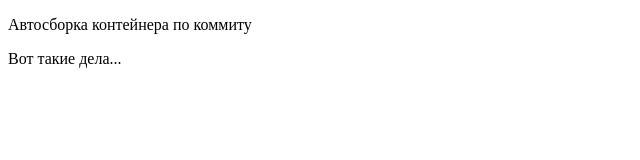
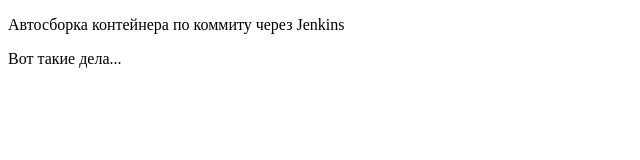
Before and after one commit to anton-mrk/euroopt, a plain HTML site: page docker/app/index.html in a window 1280 px wide. Shown: the whole page, without its empty margins (0-640 px from the left). Drawn offline with Linux system fonts and the light colour scheme.

Commit message:
Update index.html

```diff
--- a/docker/app/index.html
+++ b/docker/app/index.html
@@ -5,7 +5,7 @@
    <title>Крошечный документ HTML5</title>
 </head>
 <body>
-   <p>Автосборка контейнера по коммиту</p>
+   <p>Автосборка контейнера по коммиту через Jenkins</p>
    <p>Вот такие дела...</p>
 </body>
 </html>
```
